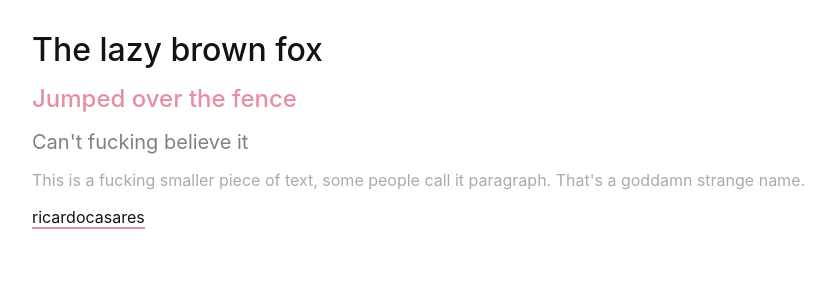
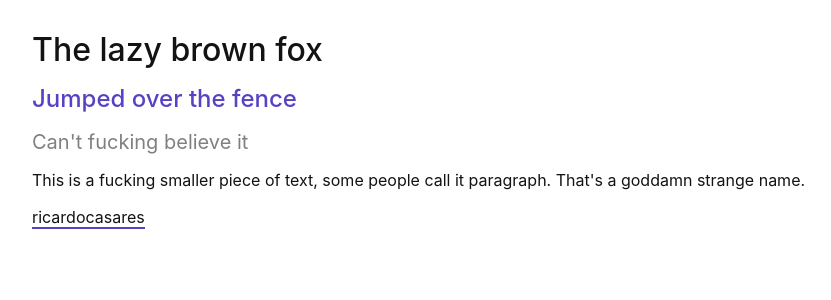
Before and after one commit to ricardocasares/zv, a Next.js app: page /ui in a window 1280 px wide. Shown: the top 300 px of the page, without its empty margins (0-831 px from the left). Built offline with nearby package versions, Linux system fonts and the light colour scheme.

Commit message:
fix: colors

```diff
--- a/src/components/Text/index.tsx
+++ b/src/components/Text/index.tsx
@@ -1,10 +1,8 @@
 import { styled } from "@/css";
 
 export const Text = styled("p", {
-  boxSizing: "border-box",
+  color: "$text",
   fontFamily: "$sans",
-  lineHeight: "inherit",
-  margin: 0,
 
   variants: {
     kind: {
@@ -12,7 +10,6 @@ export const Text = styled("p", {
         fontSize: "$3",
         lineHeight: "$2",
         fontWeight: 400,
-        color: "$copy"
       },
       h1: {
         fontSize: "$6",
--- a/src/css/global.ts
+++ b/src/css/global.ts
@@ -1,6 +1,13 @@
 import { globalCss } from "@/css";
 
 export const globalStyles = globalCss({
+  html: {
+    boxSizing: "border-box",
+    fontSize: "$3",
+  },
+  "*, *:before, *:after": {
+    boxSizing: "inherit",
+  },
   "#__next, html": {
     minHeight: "100%",
     height: "100%",
@@ -9,7 +16,6 @@ export const globalStyles = globalCss({
     backgroundColor: "$bg",
     color: "$fg",
     fontFamily: "$sans",
-    fontSize: "$3",
     lineHeight: "$2",
     margin: 0,
     padding: 0,
--- a/src/css/index.ts
+++ b/src/css/index.ts
@@ -17,16 +17,13 @@ export const {
       black: "rgba(19, 19, 21, 1)",
       white: "rgba(255, 255, 255, 1)",
       gray: "rgba(128, 128, 128, 1)",
-      blue: "rgba(3, 136, 252, 1)",
-      red: "rgba(249, 16, 74, 1)",
-      yellow: "rgba(255, 221, 0, 1)",
-      pink: "rgba(232, 141, 163, 1)",
       turq: "rgba(0, 245, 196, 1)",
-      orange: "rgba(255, 135, 31, 1)",
       copy: "rgba(170, 170, 175, 1)",
+      violet: "hsl(250 51.8% 51.2%)",
       bg: "$white",
       fg: "$black",
-      accent: "$pink",
+      accent: "$violet",
+      text: "$black",
     },
     fonts: {
       sans: '-apple-system, BlinkMacSystemFont, "Segoe UI", Roboto, Helvetica, Arial, sans-serif, "Apple Color Emoji", "Segoe UI Emoji", "Segoe UI Symbol"',
--- a/src/css/themes.ts
+++ b/src/css/themes.ts
@@ -5,5 +5,6 @@ export const dark = createTheme({
     bg: "$black",
     fg: "$white",
     accent: "$turq",
+    text: "$copy",
   },
 });
```
